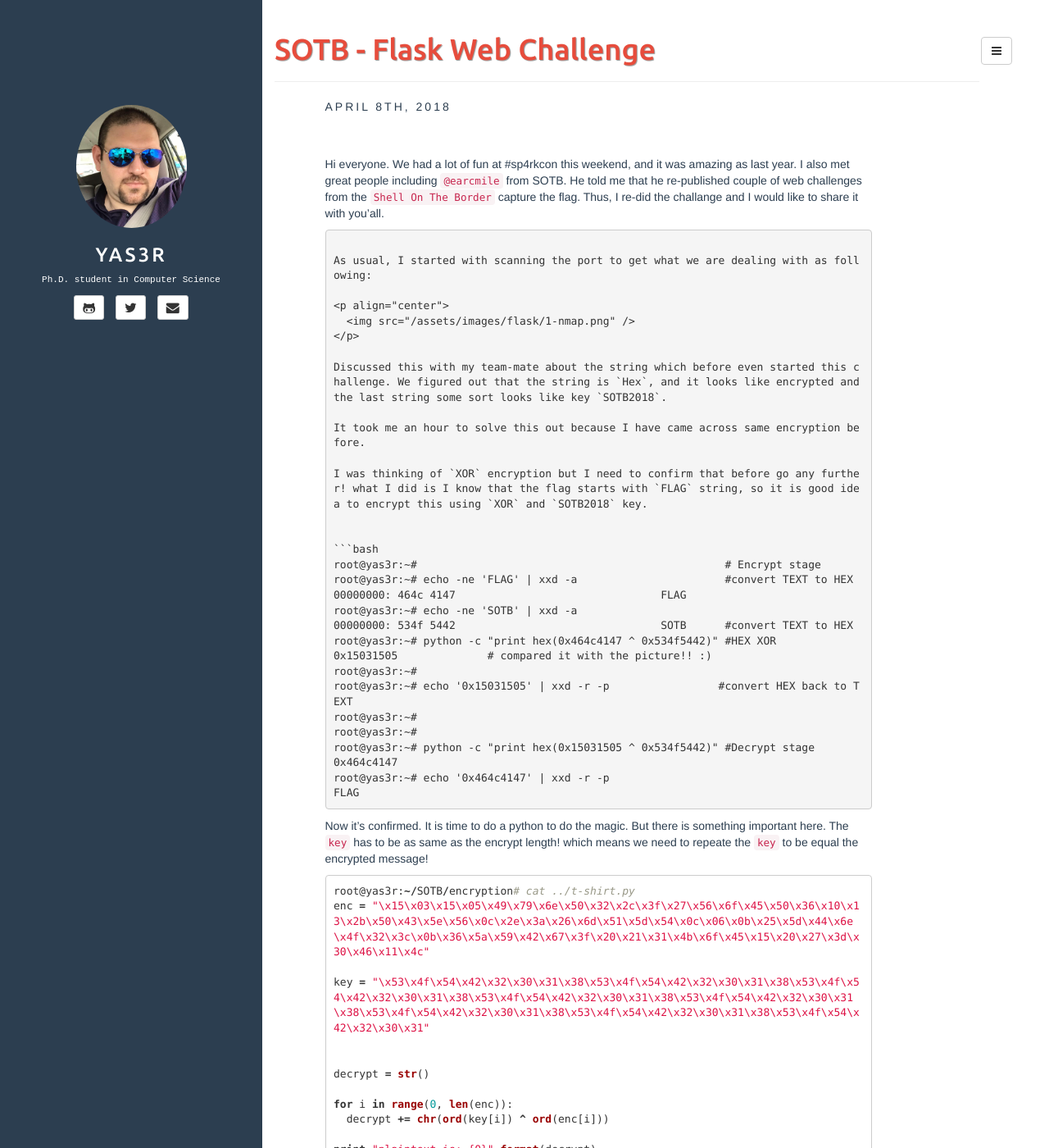
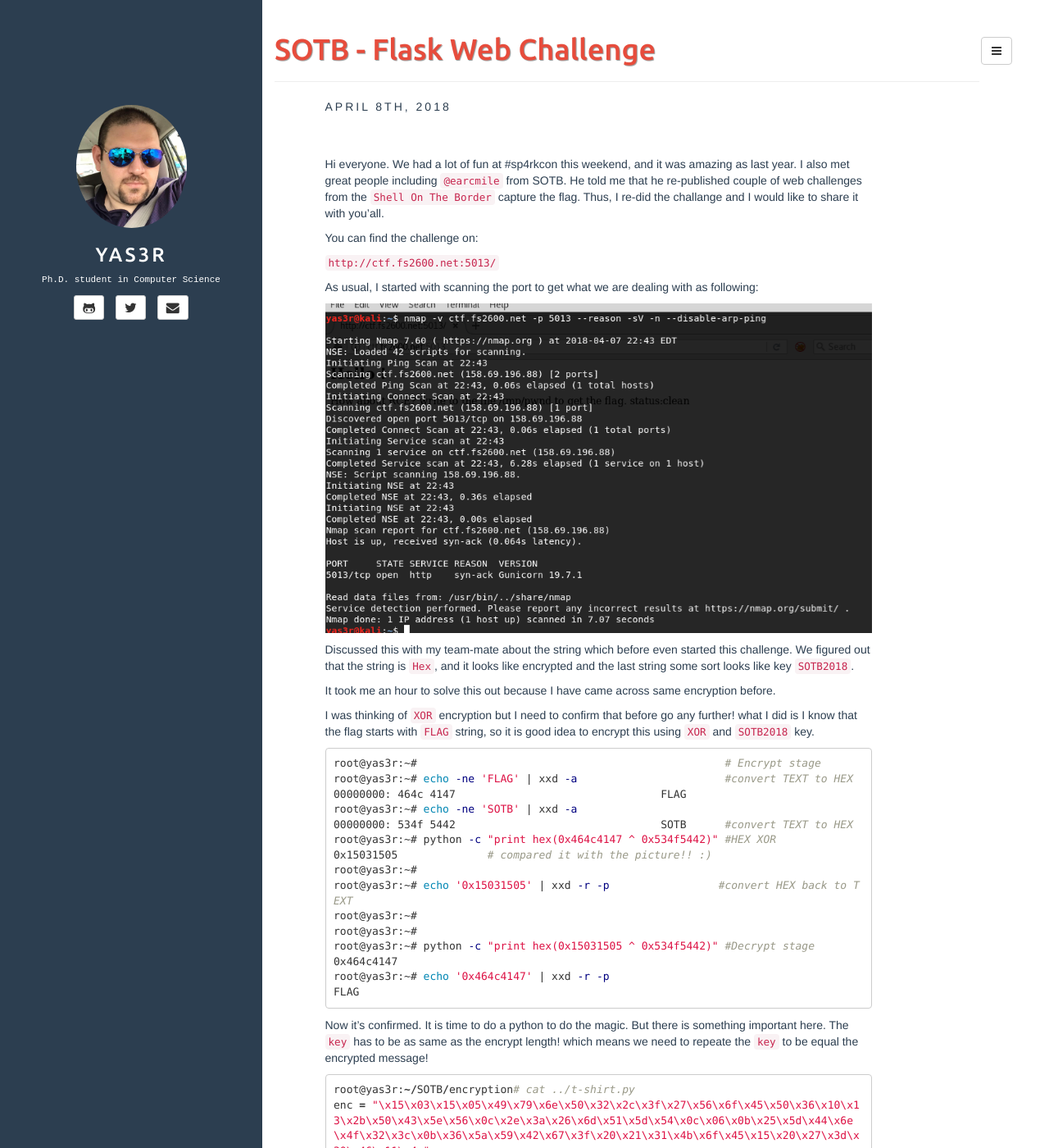
Before and after one commit to yaserfaraj/yaserfaraj.github.io, a Jekyll site: the page built from _posts/2018-04-08-SOTB-Flask-Web-Challenge.md, in a window 1280 px wide and 1400 px high. Shown: the whole window at 82% size. Built offline with Jekyll 4.4.1, drawn with Linux system fonts in a browser that asks for light colours.

Commit message:
new post - flask

````diff
--- a/_posts/2018-04-08-SOTB-Flask-Web-Challenge.md
+++ b/_posts/2018-04-08-SOTB-Flask-Web-Challenge.md
@@ -11,8 +11,9 @@ navigation: True
 
 Hi everyone. We had a lot of fun at #sp4rkcon this weekend, and it was amazing as last year. I also met great people including `@earcmile` from SOTB. He told me that he re-published couple of web challenges from the `Shell On The Border` capture the flag. Thus, I re-did the challange and I would like to share it with you'all.
 
+You can find the challenge on:
 
-```http://ctf.fs2600.net:5013/```
+`http://ctf.fs2600.net:5013/`
 
 As usual, I started with scanning the port to get what we are dealing with as following:
 
````
